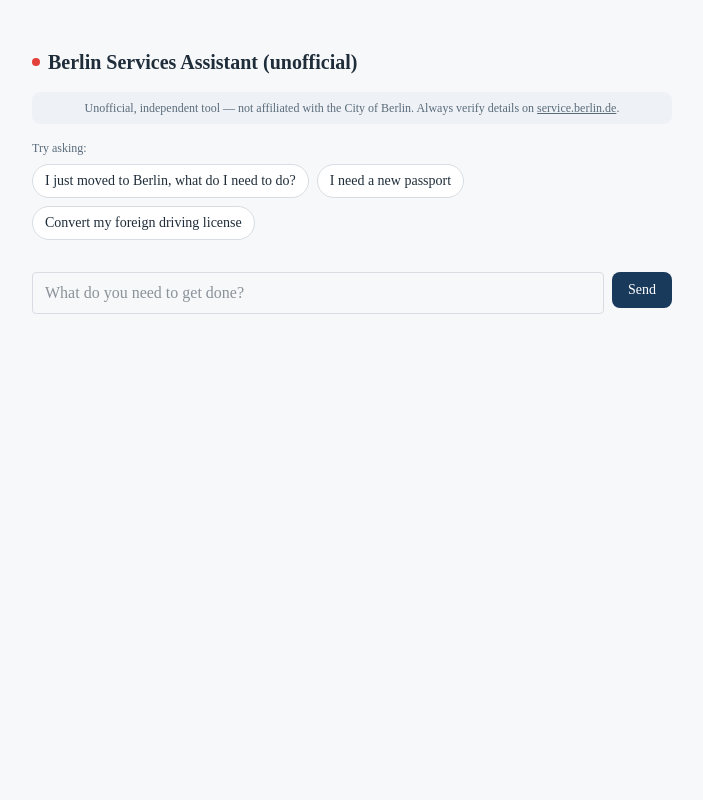
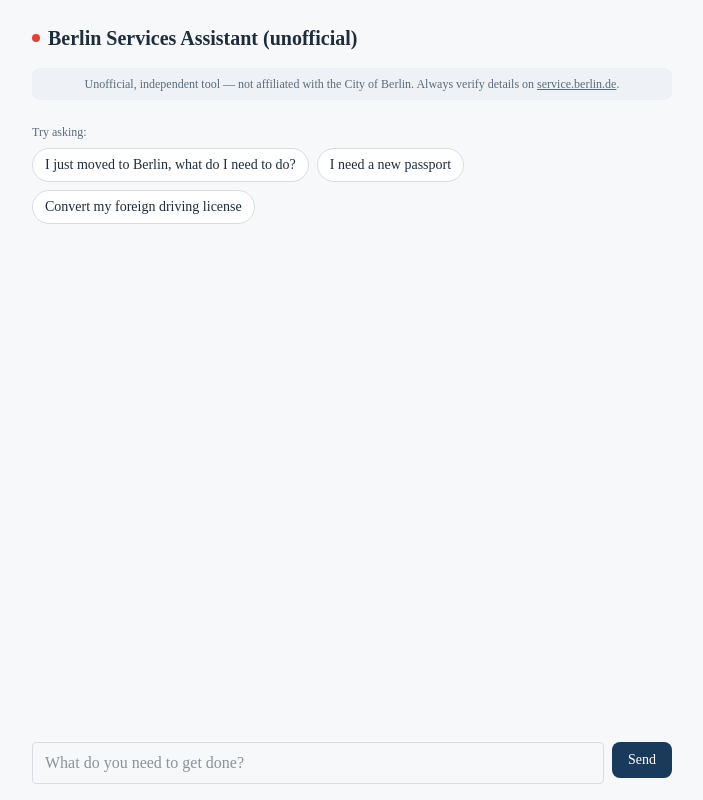
Before and after one commit to mberkayonen/berlin-de-online-services, a Next.js app: page / in a window 1280 px wide. Shown: the whole page, without its empty margins (288-991 px from the left). Built offline with nearby package versions, Linux system fonts and the light colour scheme.

Commit message:
Add fixed-viewport chat layout with auto-scroll

```diff
--- a/app/layout.tsx
+++ b/app/layout.tsx
@@ -27,7 +27,7 @@ export default function RootLayout({
       lang="en"
       className={`${geistSans.variable} ${geistMono.variable} h-full antialiased`}
     >
-      <body className="min-h-full flex flex-col">{children}</body>
+      <body className="h-full flex flex-col overflow-hidden">{children}</body>
     </html>
   );
 }
--- a/app/page.tsx
+++ b/app/page.tsx
@@ -1,6 +1,6 @@
 'use client';
 
-import { useState } from 'react';
+import { useEffect, useRef, useState } from 'react';
 import { useChat } from '@ai-sdk/react';
 import { DefaultChatTransport } from 'ai';
 import type { BerlinServicesUIMessage } from '@/lib/agents/berlin-services-agent';
@@ -14,6 +14,11 @@ export default function Chat() {
   const { messages, sendMessage } = useChat<BerlinServicesUIMessage>({
     transport: new DefaultChatTransport({ api: '/api/chat' }),
   });
+  const scrollAnchorRef = useRef<HTMLDivElement>(null);
+
+  useEffect(() => {
+    scrollAnchorRef.current?.scrollIntoView({ behavior: 'smooth' });
+  }, [messages]);
 
   const handleSubmit = (e: React.FormEvent) => {
     e.preventDefault();
@@ -23,18 +28,21 @@ export default function Chat() {
   };
 
   return (
-    <div className="flex flex-col w-full max-w-2xl py-12 mx-auto gap-4 px-4">
+    <div className="mx-auto flex h-full w-full max-w-2xl flex-col px-4">
+      <div className="flex flex-shrink-0 flex-col gap-4 py-6">
         <h1 className="flex items-center gap-2 text-xl font-semibold">
           <span className="inline-block h-2 w-2 rounded-full bg-destructive" aria-hidden="true" />
           Berlin Services Assistant (unofficial)
         </h1>
         <Disclaimer />
+      </div>
 
+      <div className="flex-1 overflow-y-auto">
+        <div className="flex flex-col gap-3 pb-4">
           {messages.length === 0 && (
             <PromptChips onSelect={prompt => sendMessage({ text: prompt })} />
           )}
 
-      <div className="flex flex-col gap-3">
           {messages.map(message => (
             <Message
               key={message.id}
@@ -42,9 +50,12 @@ export default function Chat() {
               onSelectService={serviceName => sendMessage({ text: `Tell me more about: ${serviceName}` })}
             />
           ))}
+
+          <div ref={scrollAnchorRef} />
+        </div>
       </div>
 
-      <form onSubmit={handleSubmit} className="flex gap-2 sticky bottom-4">
+      <form onSubmit={handleSubmit} className="flex flex-shrink-0 gap-2 py-4">
         <input
           className="flex-1 border rounded px-3 py-2 bg-background"
           value={input}
```
Lines whose indentation alone changed are shown as unchanged.
